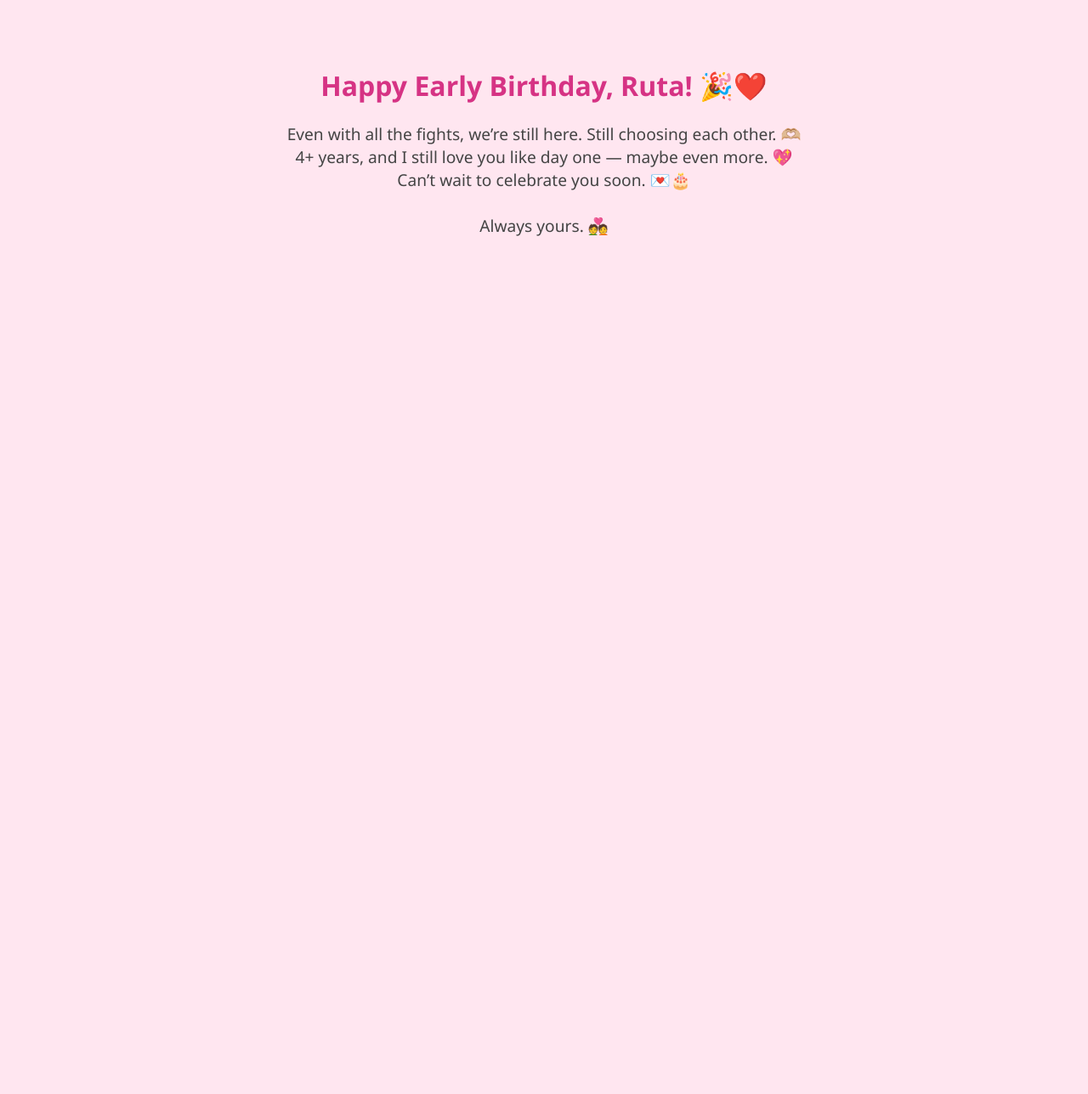
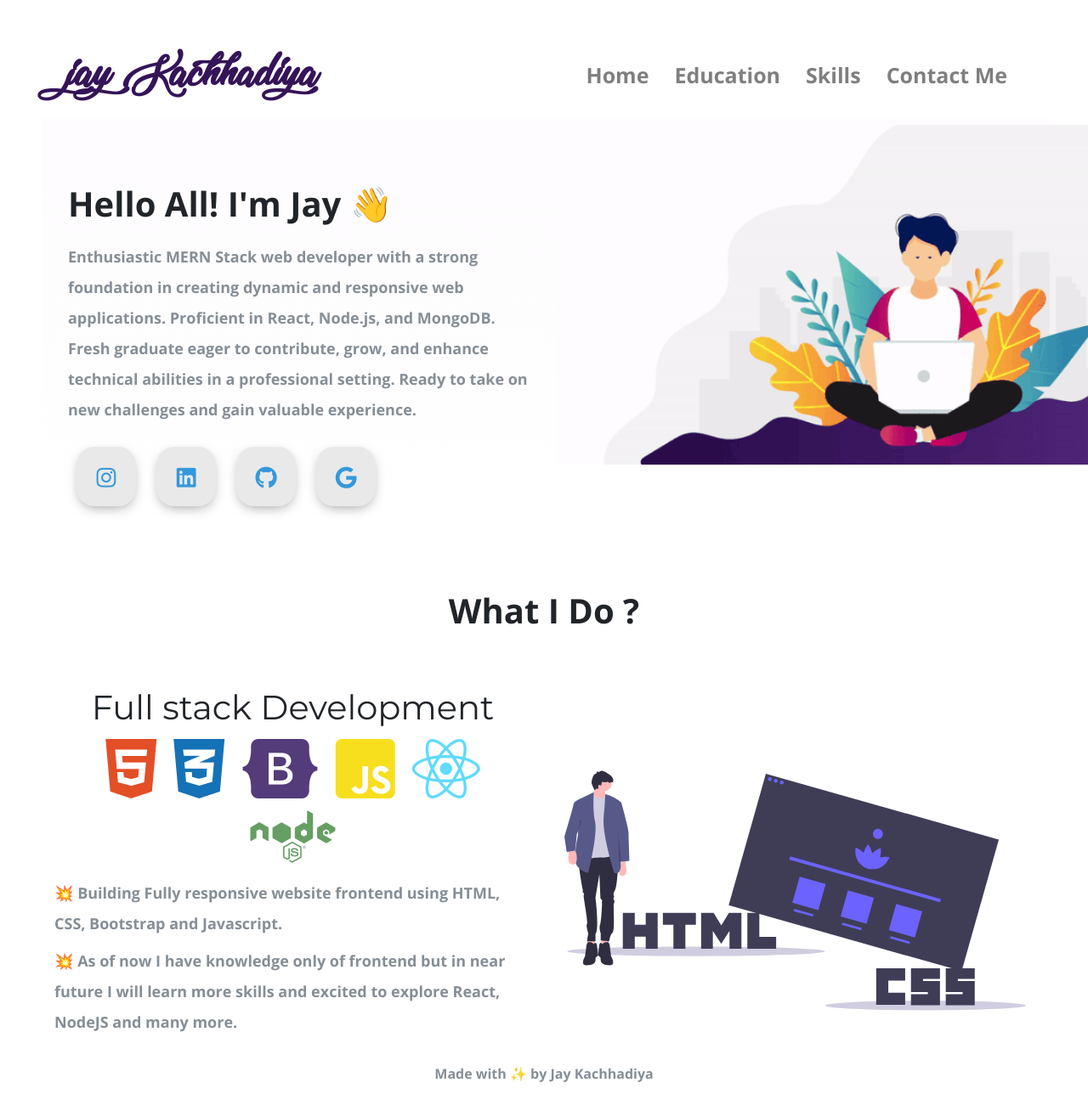
Before and after one commit to jay5105/Personal_web, a plain HTML site: page index.html in a window 1280 px wide. Shown: the whole page at 85% size. Before the commit the page ends 800 px from the top, so only its background shows below. Drawn offline with nearby package versions, Linux system fonts and the light colour scheme; a web font is replaced by a local one.

Commit message:
Update index.html

```diff
--- a/index.html
+++ b/index.html
@@ -1,46 +1,114 @@
 <!DOCTYPE html>
-<html lang="en">
+<html lang="en" dir="ltr">
+
 <head>
-  <meta charset="UTF-8">
-  <title>Happy Birthday Ruta ❤️</title>
-  <style>
-    body {
-      background: #ffe6f0;
-      font-family: 'Segoe UI', sans-serif;
-      text-align: center;
-      padding: 50px;
-      animation: fadeIn 2s ease-in;
-    }
+  <meta charset="utf-8">
+  <meta name="viewport" content="width=device-width,initial-scale=1">
+  <title>Jay's Portfolio</title>
+  <link rel="icon" href="Image/engineer.ico">
+  <link rel="stylesheet" href="https://stackpath.bootstrapcdn.com/bootstrap/4.5.0/css/bootstrap.min.css" integrity="sha384-9aIt2nRpC12Uk9gS9baDl411NQApFmC26EwAOH8WgZl5MYYxFfc+NcPb1dKGj7Sk" crossorigin="anonymous">
+  <link rel="stylesheet" href="style.css">
 
-    h1 {
-      color: #d63384;
-      animation: slideIn 1s ease-in-out;
-    }
+  <link href="https://fonts.googleapis.com/css2?family=Arizonia&family=Montserrat:wght@400;800&display=swap" rel="stylesheet">
+  <link href="https://fonts.googleapis.com/css2?family=Open+Sans:wght@700&display=swap" rel="stylesheet">
+  <link rel="stylesheet" href="https://use.fontawesome.com/releases/v5.4.1/css/all.css" />
+  <link rel="stylesheet" href="https://cdnjs.cloudflare.com/ajax/libs/font-awesome/5.13.1/css/all.min.css">
+  <script src="https://code.jquery.com/jquery-3.5.1.slim.min.js" integrity="sha384-DfXdz2htPH0lsSSs5nCTpuj/zy4C+OGpamoFVy38MVBnE+IbbVYUew+OrCXaRkfj" crossorigin="anonymous"></script>
+  <script src="https://cdn.jsdelivr.net/npm/popper.js@1.16.0/dist/umd/popper.min.js" integrity="sha384-Q6E9RHvbIyZFJoft+2mJbHaEWldlvI9IOYy5n3zV9zzTtmI3UksdQRVvoxMfooAo" crossorigin="anonymous"></script>
+  <script src="https://stackpath.bootstrapcdn.com/bootstrap/4.5.0/js/bootstrap.min.js" integrity="sha384-OgVRvuATP1z7JjHLkuOU7Xw704+h835Lr+6QL9UvYjZE3Ipu6Tp75j7Bh/kR0JKI" crossorigin="anonymous"></script>
+</head>
+<body class="container-fluid body_section">
+        <header>
+              <nav class="navbar navbar-expand-lg navbar-light ">
+                <a class="navbar-brand brand-name" href="#">jay Kachhadiya</a>
+                <button class="navbar-toggler" type="button" data-toggle="collapse" data-target="#navbarSupportedContent" aria-controls="navbarSupportedContent" aria-expanded="false" aria-label="Toggle navigation">
+                  <span class="navbar-toggler-icon"></span>
+                </button>
 
-    p {
-      font-size: 1.2rem;
-      color: #444;
-      animation: fadeIn 3s ease-in;
-    }
+                <div class="collapse navbar-collapse" id="navbarSupportedContent">
+                  <ul class="navbar-nav ml-auto">
+                    <li class="nav-item">
+                      <a class="nav-link headerachor" href="index.html">Home</a>
+                    </li>
+                    <li class="nav-item">
+                      <a class="nav-link headerachor" href="Education.html">Education</a>
+                    </li>
+                    <li class="nav-item">
+                      <a class="nav-link headerachor" href="skill.html">Skills</a>
+                    </li>
 
-    @keyframes slideIn {
-      from { transform: translateY(-50px); opacity: 0; }
-      to { transform: translateY(0); opacity: 1; }
-    }
+                    <li class="nav-item">
+                      <a class="nav-link headerachor" href="contact.html">Contact Me</a>
+                    </li>
+                  </ul>
+              </nav>
+          </header>
 
-    @keyframes fadeIn {
-      from { opacity: 0; }
-      to { opacity: 1; }
-    }
-  </style>
-</head>
-<body>
-  <h1>Happy Early Birthday, Ruta! 🎉❤️</h1>
-  <p>
-    Even with all the fights, we’re still here. Still choosing each other. 🫶🏼<br>
-    4+ years, and I still love you like day one — maybe even more. 💖<br>
-    Can’t wait to celebrate you soon. 💌🎂<br><br>
-    Always yours. 💑
-  </p>
+          <section id = "Home">
+              <div class="row column1">
+                <div class="col-lg-6 col-md-6 first-image">
+                    <img class = "boyimage" src="Image/20200630_162659.gif" alt="">
+                </div>
+                  <div class="col-lg-6 section-1">
+                      <h1 class = "Hello">Hello All! I'm Jay <span class="wave">👋</span></h1>
+                      <p>Enthusiastic MERN Stack web developer with a strong foundation
+                        in creating dynamic and responsive web applications. Proficient
+                        in React, Node.js, and MongoDB. Fresh graduate eager to
+                        contribute, grow, and enhance technical abilities in a professional
+                        setting. Ready to take on new challenges and gain valuable
+                        experience.</p>
+                          <div class=social_media_icon>
+                            <a class="btn" href="https://www.instagram.com/jay._.5105/" target=_blank>
+                              <i class="fab fa-instagram"></i>
+                            </a>
+                            <a class="btn" href="https://www.linkedin.com/in/jay-kachhadiya-b136082b0/" target=_blank>
+                              <i class="fab fa-linkedin" aria-hidden="true"></i>
+                            </a>
+                            <a class="btn" href="https://github.com/jay5105" target=_blank>
+                              <i class="fab fa-github"></i>
+                            </a>
+                            <a class="btn" href="mailto:kachhadiya5105@gmail.com" target=_blank>
+                              <i class="fab fa-google"></i>
+                            </a>
+                          </div>
+                  </div>
+                  <div class="Image-boy col-lg-6"><img class="boy" src="Image/Boy-image.png" alt=""></div>
+              </div>
+          </section>
+
+
+          <section id=Whatido>
+            <h1>What I Do ?</h1>
+
+              <div class="row feature-2">
+                <div class="col-lg-6 col-md-6 feature-web">
+                  <h1 class="Feature-Heading">Full stack Development</h1>
+                  <ul class = "dev-icon">
+                    <li class="m-2"><i class="fab fa-html5 fa-5x" style="color:#e34f26"></i></li>
+                    <li class="m-2"><i class="fab fa-css3-alt fa-5x" style="color:#1572b6"></i></li>
+                    <li class="m-2"><i class="fab fa-bootstrap fa-5x" style="color:#543b79"></i></li>
+                    <li class="m-2"><i class="fab fa-js-square fa-5x" style="color:#f7df1e"></i></li>
+                    <li class="m-2"><i class="fab fa-react fa-5x" style="color:#61dafb"></i></li>
+                    <li class="m-2"><i class="fab fa-node fa-5x" style="color:#679e63"></i></li>
+                    <!-- <li><i class="fab fa-figma fa-5x" style="color:#f24e1e"></i></li> -->
+
+                  </ul>
+                  <div class = "Data-Analytic">
+                    <p class ="Features-paragraph">
+                       💥 Building Fully responsive website frontend using HTML, CSS, Bootstrap and Javascript.</p>
+                    <p  class ="Features-paragraph">
+                       💥 As of now I have knowledge only of frontend but in near future I will learn more skills and excited to explore React, NodeJS and many more.</p>
+
+                      </div>
+                </div>
+                <div class="col-lg-6 col-md-6 Feature-second-image ">
+                  <img class = "Feature-svg-image" src="Image/website.svg" alt="">
+                </div>
+              </div>
+
+
+
+          </section>
+    <footer class=footer>Made with ✨ by Jay Kachhadiya </footer>
 </body>
 </html>
```
